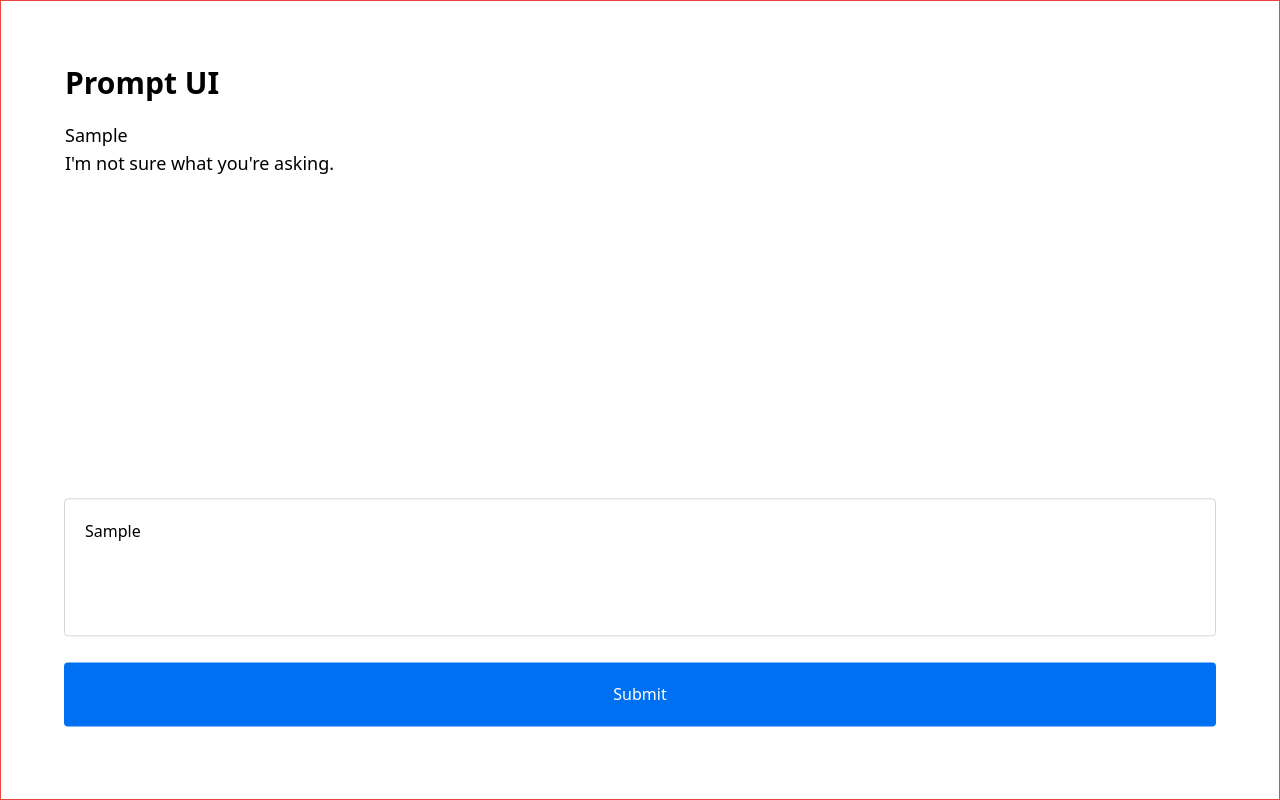
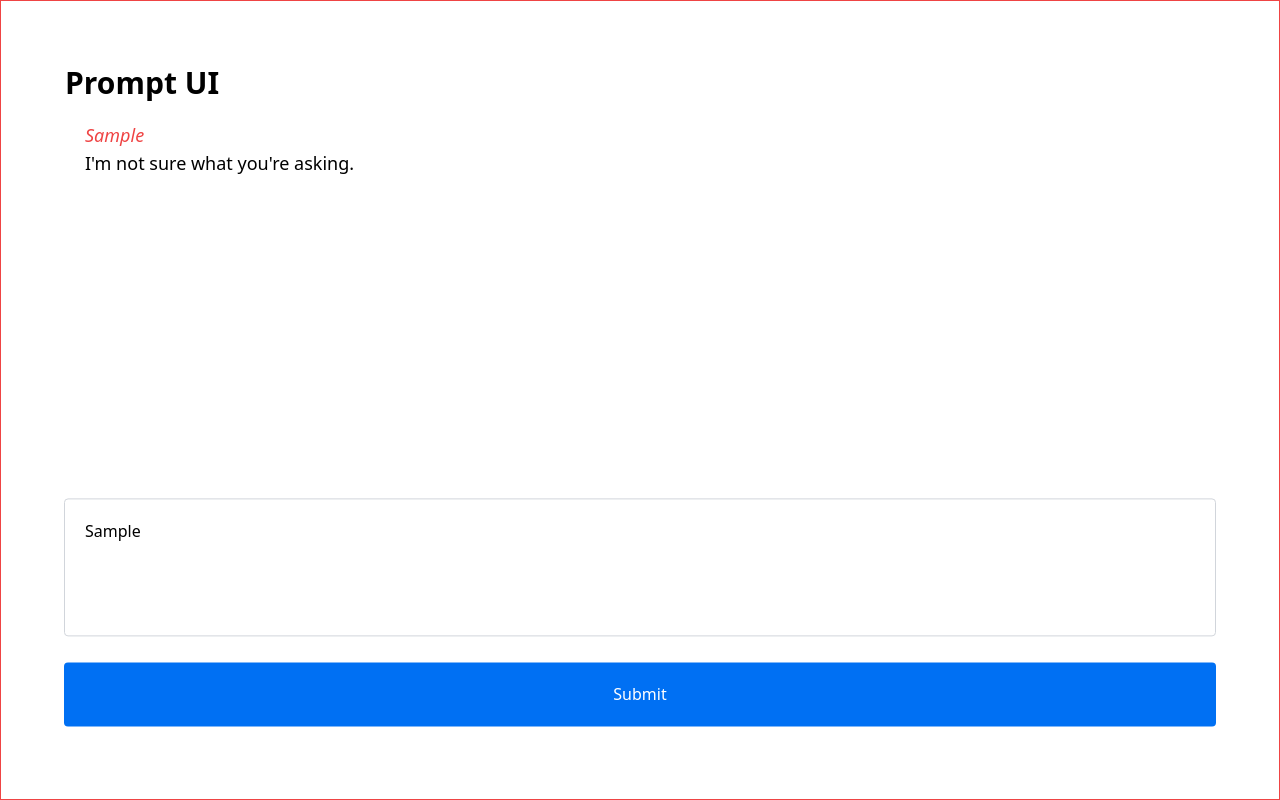
Before and after one commit to thatjuancodes/prompt-ui-next, a Next.js app: page /prompt in a window 1280 px wide. Both pictures are taken after typing "Sample" into the empty fields and a click on the button "Submit". Built offline with nearby package versions, Linux system fonts and the light colour scheme.

Commit message:
improve text response ui

```diff
--- a/app/prompt/page.tsx
+++ b/app/prompt/page.tsx
@@ -23,8 +23,8 @@ export default function Prompt() {
     const response = mockResponse[Math.floor(Math.random() * mockResponse.length)]
     return (
       <span>
-        {textInput}
-        <br />
+        <span className='text-red-500 italic'>{textInput}</span>
+          <br />
         {response}
       </span>
     );
@@ -41,7 +41,7 @@ export default function Prompt() {
       <h1 className="text-3xl font-bold">Prompt UI</h1>
 
       {mockResponse.map((response, index) => (
-        <div key={index} className="mt-5" style={{ overflowY: 'scroll' }}>
+        <div key={index} className="mt-5 pl-5" style={{ overflowY: 'scroll' }}>
           <p className="text-lg">{response}</p>
         </div>
       ))}
```
